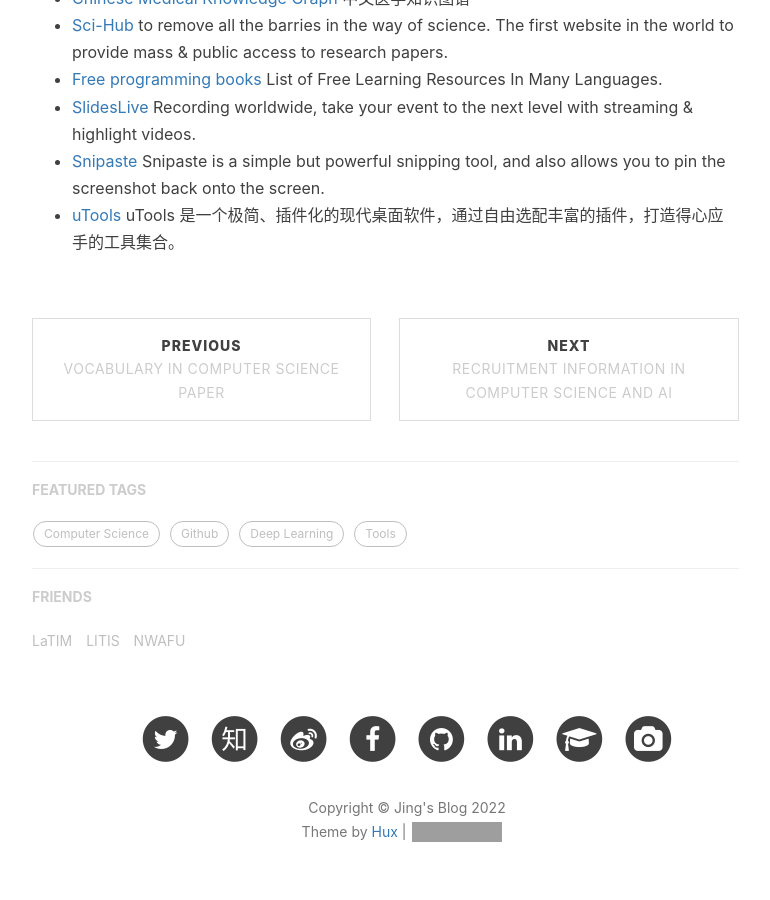
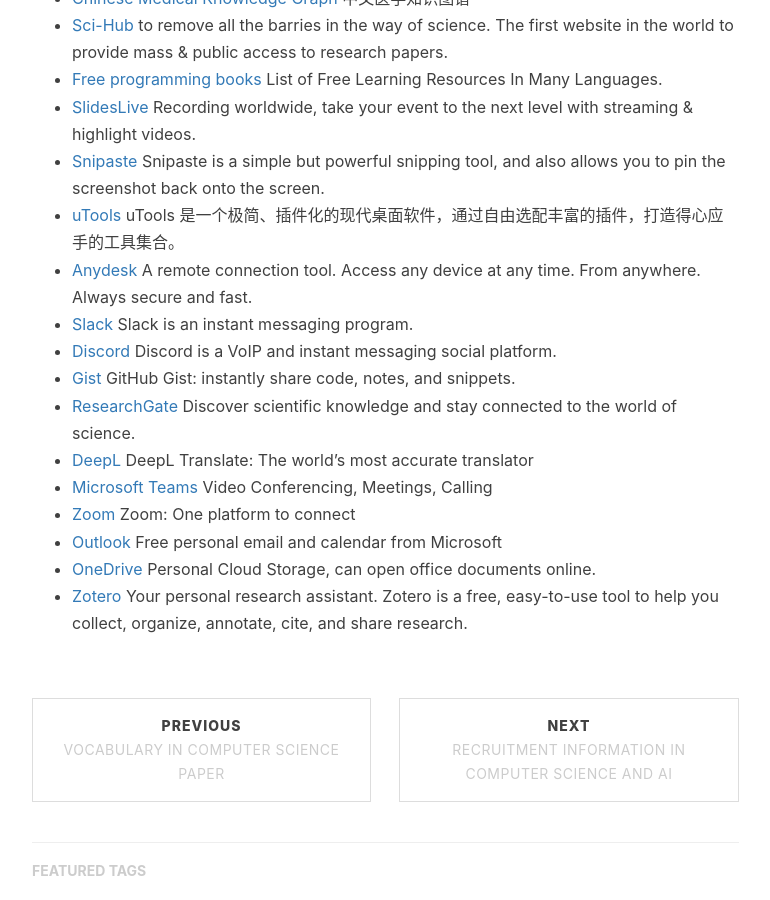
Before and after one commit to jizhang02/jizhang02.github.io, a Jekyll site: the page built from _posts/2020-02-24-resources.markdown, in a window 1280 px wide and 900 px high, scrolled down 2185 px. Shown: the whole window, without its empty margins (233-1003 px from the left). Built offline with Jekyll 4.4.1, drawn with Linux system fonts in a browser that asks for light colours; nearby versions of some CDN libraries; a script that is not in the unit is left out; comment, search, counter and statistics services are not loaded; grey boxes are pictures that could not be loaded.

Commit message:
Update 2020-02-24-resources.markdown

```diff
--- a/_posts/2020-02-24-resources.markdown
+++ b/_posts/2020-02-24-resources.markdown
@@ -73,3 +73,25 @@
 Snipaste is a simple but powerful snipping tool, and also allows you to pin the screenshot back onto the screen.
 * [uTools](https://u.tools/)
 uTools 是一个极简、插件化的现代桌面软件，通过自由选配丰富的插件，打造得心应手的工具集合。
+* [Anydesk](https://anydesk.com/en)
+A remote connection tool. Access any device at any time. From anywhere. Always secure and fast.
+* [Slack](https://slack.com/)
+Slack is an instant messaging program.
+* [Discord](https://discord.com/)
+Discord is a VoIP and instant messaging social platform.
+* [Gist](https://gist.github.com/)
+GitHub Gist: instantly share code, notes, and snippets.
+* [ResearchGate](https://www.researchgate.net/)
+Discover scientific knowledge and stay connected to the world of science.
+* [DeepL](https://www.deepl.com/en/translator)
+DeepL Translate: The world's most accurate translator
+* [Microsoft Teams](https://www.microsoft.com/en-us/microsoft-teams/group-chat-software)
+Video Conferencing, Meetings, Calling
+* [Zoom](https://zoom.us/)
+Zoom: One platform to connect
+* [Outlook](https://outlook.live.com)
+Free personal email and calendar from Microsoft
+* [OneDrive](https://www.microsoft.com/en-us/microsoft-365/onedrive/online-cloud-storage)
+Personal Cloud Storage, can open office documents online.
+* [Zotero](https://www.zotero.org/)
+Your personal research assistant. Zotero is a free, easy-to-use tool to help you collect, organize, annotate, cite, and share research.
```
